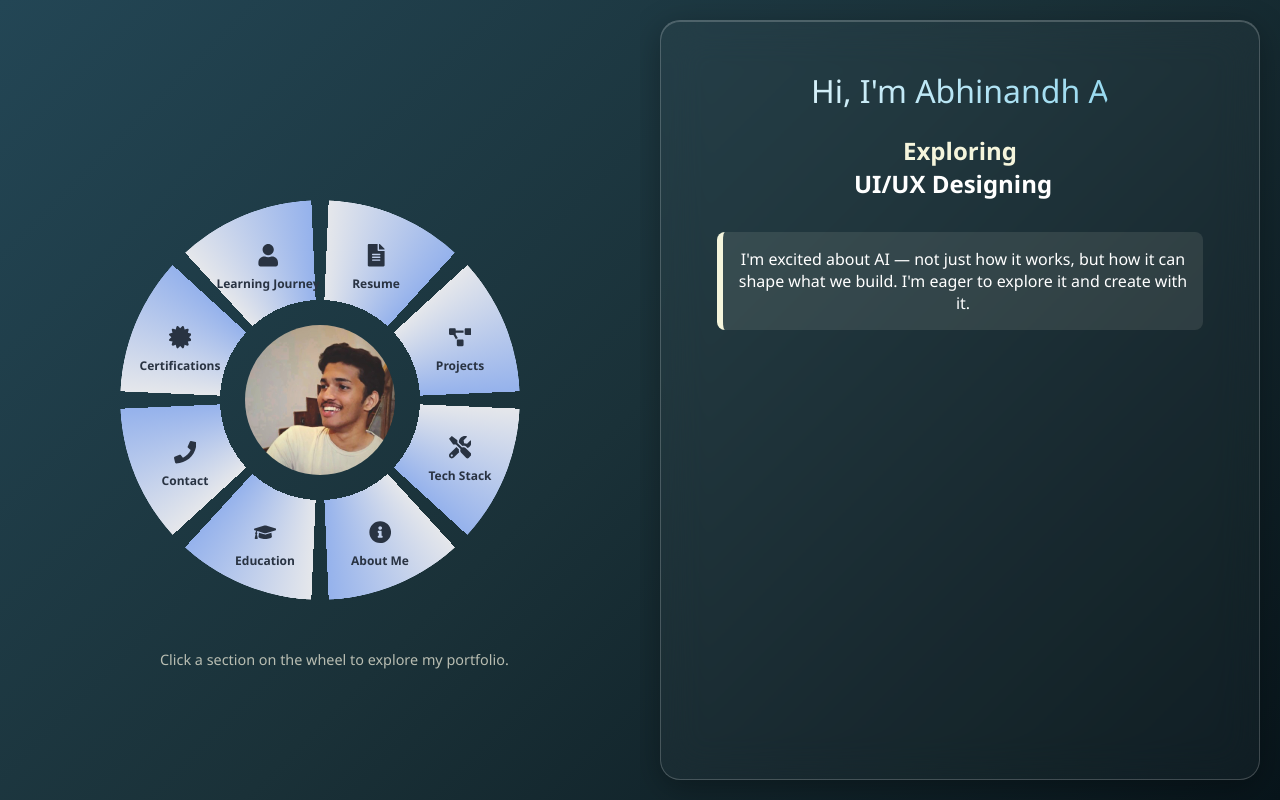
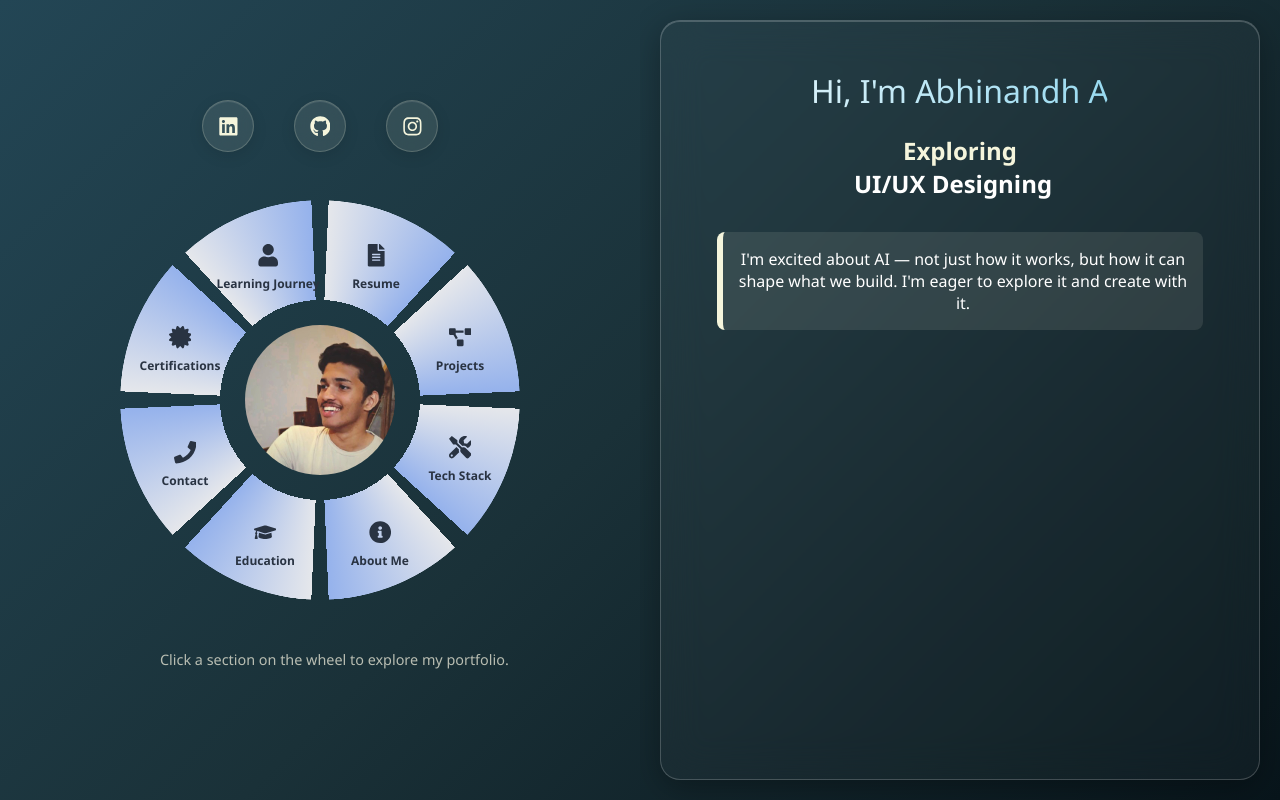
Before and after one commit to a6hinandh/portfolio_a6hinandh, a React (Vite) app: page / in a window 1280 px wide. Built offline with nearby package versions, Linux system fonts and the light colour scheme; no server answers.

Commit message:
version 1

```diff
--- /dev/null
+++ b/src/components/ContactLinks.css
@@ -0,0 +1,121 @@
+/* Contact Links Container */
+.contact-links-container {
+  position: absolute;
+  top: -120px; /* Moved higher above the wheel */
+  left: 53%;
+  transform: translateX(-50%);
+  width: 100%;
+  max-width: 300px; /* Reduced width for 4 buttons */
+  padding: 20px 0;
+  z-index: 5;
+}
+
+/* Grid layout for contact links */
+.contact-links-grid {
+  display: grid;
+  grid-template-columns: repeat(4, 1fr); /* Changed to 4 columns for 4 buttons */
+  gap: 40px; /* Increased gap for better spacing */
+  justify-items: center;
+  padding: 0 20px;
+}
+
+/* Individual contact link styling */
+.contact-link {
+  display: flex;
+  align-items: center;
+  justify-content: center;
+  width: 50px; /* Slightly larger buttons */
+  height: 50px;
+  border-radius: 50%;
+  background: rgba(245, 245, 220, 0.1);
+  backdrop-filter: blur(10px);
+  -webkit-backdrop-filter: blur(10px);
+  border: 1px solid rgba(245, 245, 220, 0.2);
+  color: #f5f5dc;
+  font-size: 1.3rem; /* Slightly larger icons */
+  text-decoration: none;
+  transition: all 0.3s cubic-bezier(0.25, 0.46, 0.45, 0.94);
+  box-shadow:
+    0 4px 15px rgba(0, 0, 0, 0.1),
+    inset 0 1px 0 rgba(255, 255, 255, 0.1);
+  position: relative;
+  overflow: hidden;
+}
+
+/* Hover effects */
+.contact-link:hover {
+  transform: translateY(-3px) scale(1.1);
+  background: var(--hover-color, #f5f5dc);
+  color: white;
+  border-color: var(--hover-color, #f5f5dc);
+  box-shadow:
+    0 8px 25px rgba(0, 0, 0, 0.2),
+    0 0 20px rgba(245, 245, 220, 0.3),
+    inset 0 1px 0 rgba(255, 255, 255, 0.2);
+}
+
+/* Subtle glow effect */
+.contact-link::before {
+  content: '';
+  position: absolute;
+  top: 0;
+  left: 0;
+  width: 100%;
+  height: 100%;
+  border-radius: 50%;
+  background: radial-gradient(circle, rgba(245, 245, 220, 0.1) 0%, transparent 70%);
+  opacity: 0;
+  transition: opacity 0.3s ease;
+}
+
+.contact-link:hover::before {
+  opacity: 1;
+}
+
+/* Focus states for accessibility */
+.contact-link:focus {
+  outline: 2px solid var(--hover-color, #f5f5dc);
+  outline-offset: 2px;
+}
+
+/* Animation for initial load */
+.contact-link {
+  animation: fadeInUp 0.6s ease forwards;
+  opacity: 0;
+  transform: translateY(20px);
+}
+
+.contact-link:nth-child(1) { animation-delay: 0.1s; }
+.contact-link:nth-child(2) { animation-delay: 0.2s; }
+.contact-link:nth-child(3) { animation-delay: 0.3s; }
+.contact-link:nth-child(4) { animation-delay: 0.4s; }
+
+@keyframes fadeInUp {
+  to {
+    opacity: 1;
+    transform: translateY(0);
+  }
+}
+
+/* Responsive adjustments */
+@media (max-width: 768px) {
+  .contact-links-container {
+    position: relative;
+    top: -60px; /* Less spacing on mobile */
+    left: auto;
+    transform: none;
+    margin-bottom: 10px;
+  }
+
+  .contact-links-grid {
+    grid-template-columns: repeat(4, 1fr);
+    gap: 15px;
+    padding: 0 10px;
+  }
+
+  .contact-link {
+    width: 40px;
+    height: 40px;
+    font-size: 1.1rem;
+  }
+}
--- /dev/null
+++ b/src/components/ContactLinks.jsx
@@ -0,0 +1,51 @@
+import React from 'react';
+import { FaLinkedin, FaGithub, FaInstagram } from 'react-icons/fa';
+import './ContactLinks.css';
+
+function ContactLinks() {
+  const contactLinks = [
+    {
+      id: 'linkedin',
+      icon: <FaLinkedin />,
+      href: import.meta.env.VITE_LINKEDIN_URL || '#',
+      label: 'LinkedIn',
+      color: '#0077b5'
+    },
+    {
+      id: 'github',
+      icon: <FaGithub />,
+      href: import.meta.env.VITE_GITHUB_URL || '#',
+      label: 'GitHub',
+      color: '#333'
+    },
+    {
+      id: 'instagram',
+      icon: <FaInstagram />,
+      href: import.meta.env.VITE_INSTAGRAM_URL || '#',
+      label: 'Instagram',
+      color: '#e4405f'
+    }
+  ];
+
+  return (
+    <div className="contact-links-container">
+      <div className="contact-links-grid">
+        {contactLinks.map((link) => (
+          <a
+            key={link.id}
+            href={link.href}
+            target="_blank"
+            rel="noopener noreferrer"
+            className="contact-link"
+            style={{ '--hover-color': link.color }}
+            title={link.label}
+          >
+            {link.icon}
+          </a>
+        ))}
+      </div>
+    </div>
+  );
+}
+
+export default ContactLinks;
--- a/src/components/NavigationWheel.jsx
+++ b/src/components/NavigationWheel.jsx
@@ -1,5 +1,6 @@
 import React from 'react';
 import { FaUser, FaFileAlt, FaProjectDiagram, FaTools, FaInfoCircle, FaGraduationCap, FaPhone, FaCertificate } from 'react-icons/fa';
+import ContactLinks from './ContactLinks';
 import './NavigationWheel.css';
 
 function CircularNavigation({ setActiveSection }) {
@@ -16,6 +17,9 @@ function CircularNavigation({ setActiveSection }) {
 
   return (
     <div className="circular-nav-container">
+      {/* Contact Links positioned above the wheel */}
+      <ContactLinks />
+
       {/* Center circle */}
       <div
         className="center-circle"
--- a/src/components/sections/Contact.jsx
+++ b/src/components/sections/Contact.jsx
@@ -1,56 +1,70 @@
-function Contact() {
+import React, { useState } from 'react';
+
+function ContactForm() {
+  const [formData, setFormData] = useState({ name: '', email: '', message: '' });
+  const [status, setStatus] = useState('');
+
+  const backendUrl = import.meta.env.VITE_BACKEND_URL || 'http://localhost:5000';
+
+  const handleChange = (e) => {
+    setFormData({
+      ...formData,
+      [e.target.name]: e.target.value
+    });
+  };
+
+  const handleSubmit = async (e) => {
+    e.preventDefault();
+    setStatus('Sending...');
+
+    try {
+      const res = await fetch(`${backendUrl}/api/contact`, {
+        method: 'POST',
+        headers: { 'Content-Type': 'application/json' },
+        body: JSON.stringify(formData)
+      });
+
+      if (res.ok) {
+        setStatus('Message sent successfully!');
+        setFormData({ name: '', email: '', message: '' });
+      } else {
+        setStatus('Failed to send message.');
+      }
+    } catch (err) {
+      console.error(err);
+      setStatus('Error sending message.');
+    }
+  };
+
   return (
-    <div className="content">
-      <h1>Contact</h1>
-      <p>Get in touch with me for collaborations, opportunities, or just to say hello!</p>
-      <div className="placeholder-content">
-        <p><em>Contact information will be added soon...</em></p>
-        <div className="coming-soon">
-          <h3>Contact Methods:</h3>
-          <ul>
-            <li>Email Address</li>
-            <li>LinkedIn Profile</li>
-            <li>GitHub Profile</li>
-            <li>Portfolio Website</li>
-            <li>Social Media Links</li>
-            <li>Contact Form</li>
-          </ul>
-        </div>
-      </div>
-      <style jsx>{`
-        .placeholder-content {
-          margin-top: 2rem;
-          padding: 1.5rem;
-          border: 2px dashed rgba(245, 245, 220, 0.3);
-          border-radius: 8px;
-          background: rgba(245, 245, 220, 0.05);
-        }
-
-        .coming-soon h3 {
-          color: #f5f5dc;
-          margin-bottom: 1rem;
-        }
-
-        .coming-soon ul {
-          list-style-type: none;
-          padding-left: 0;
-        }
-
-        .coming-soon li {
-          margin: 0.5rem 0;
-          padding-left: 1rem;
-          position: relative;
-        }
-
-        .coming-soon li::before {
-          content: "▸";
-          position: absolute;
-          left: 0;
-          color: #f5f5dc;
-        }
-      `}</style>
-    </div>
-  )
+    <form onSubmit={handleSubmit}>
+      <input
+        type="text"
+        name="name"
+        placeholder="Your Name"
+        value={formData.name}
+        onChange={handleChange}
+        required
+      />
+      <input
+        type="email"
+        name="email"
+        placeholder="Your Email"
+        value={formData.email}
+        onChange={handleChange}
+        required
+      />
+      <textarea
+        name="message"
+        placeholder="Write your message here… let’s create something awesome together!"
+        value={formData.message}
+        onChange={handleChange}
+        required
+      ></textarea>
+      <button type="submit">Send</button>
+      {status && <p>{status}</p>}
+    </form>
+  );
 }
 
-export default Contact
+export default ContactForm;
--- a/src/components/sections/Education.jsx
+++ b/src/components/sections/Education.jsx
@@ -1,6 +1,6 @@
 function Education() {
   return (
-    <div className="content">
+    <div className="education-content">
       <h1>Education</h1>
       <p>My academic background and formal learning journey.</p>
 
@@ -51,7 +51,7 @@ function Education() {
       </div>
 
       <style jsx>{`
-        .content {
+        .education-content {
           padding: 0.5rem;
           height: 100%;
           display: flex;
@@ -60,12 +60,12 @@ function Education() {
           overflow: hidden;
         }
 
-        .content h1 {
+        .education-content h1 {
           margin: 0 0 0.5rem 0;
           font-size: 2rem;
         }
 
-        .content p {
+        .education-content p {
           margin: 0 0 1rem 0;
           font-size: 0.9rem;
         }
@@ -184,7 +184,7 @@ function Education() {
             padding: 0.8rem 1rem;
           }
 
-          .content h1 {
+          .education-content h1 {
             font-size: 1.6rem;
           }
         }
```
